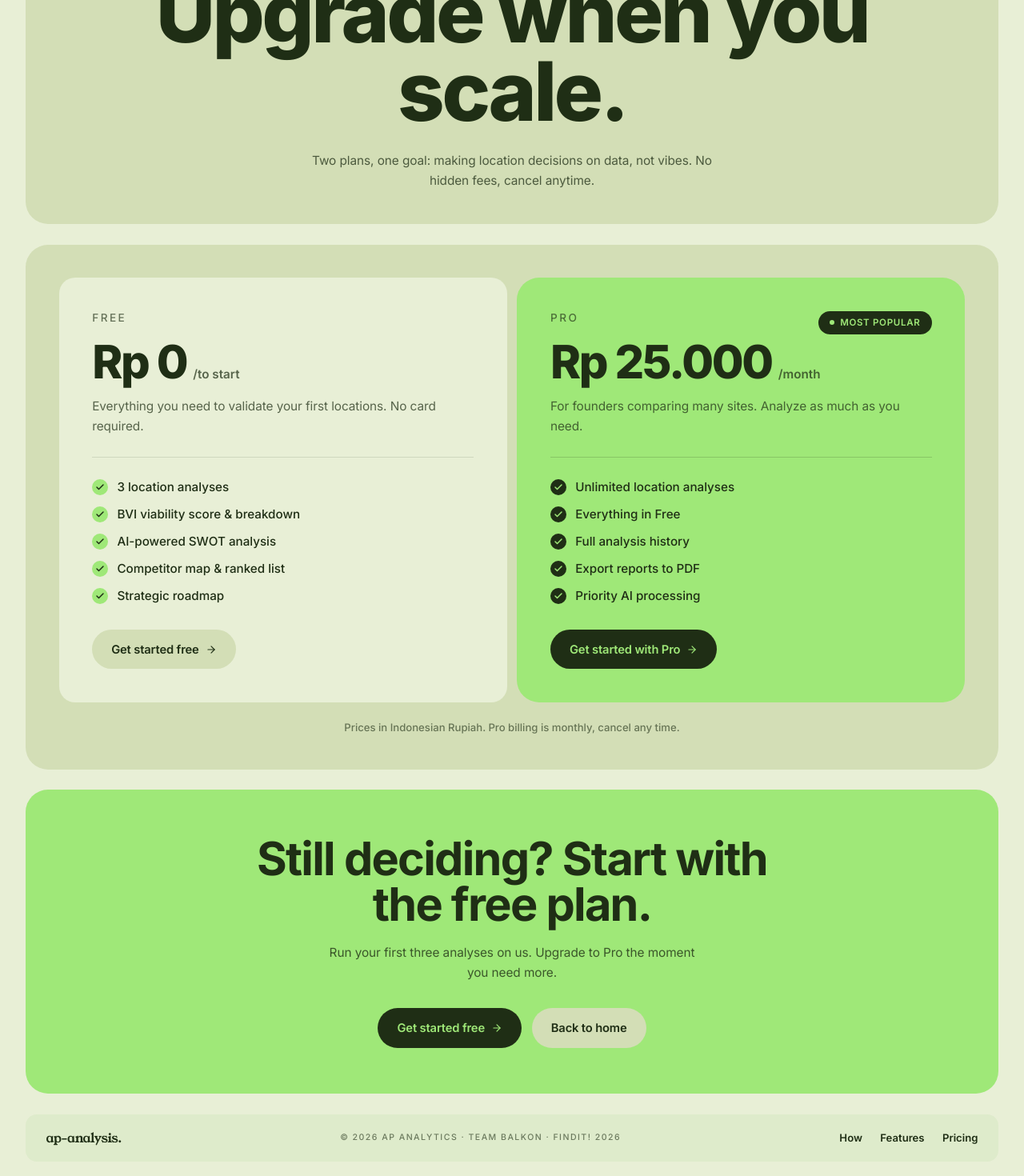
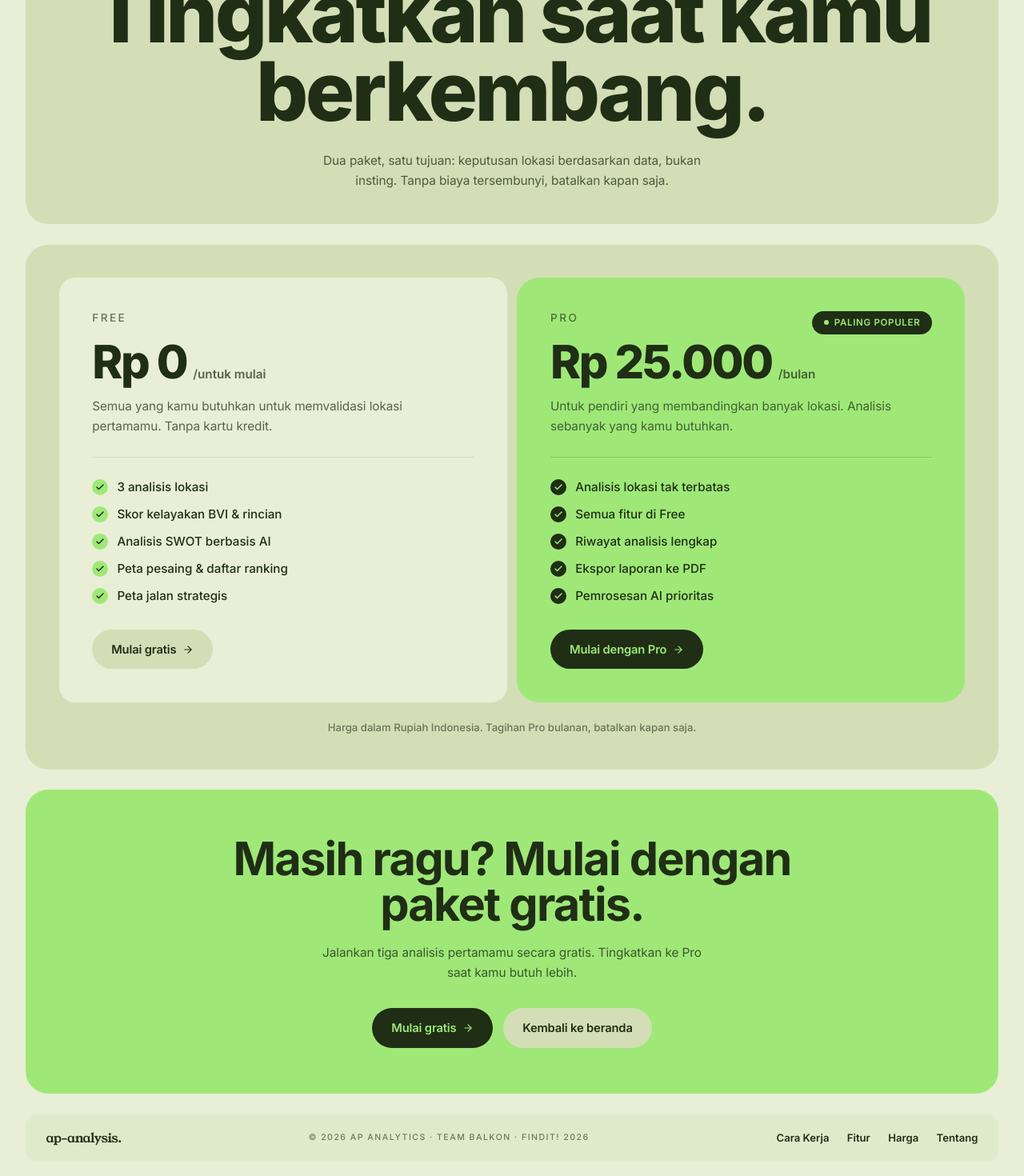
Before and after one commit to balkonbebasdosa/ap-analytics, a React (Vite) app in the folder frontend/: page /pricing in a window 1280 px wide. Shown: the part 346-1816 px from the top of the page at 80% size. Built offline with nearby package versions, Linux system fonts and the light colour scheme; no server answers; the HTML template or start-up script is replaced by a standard one.

Commit message:
fixed pricing page, fixed jargon consistency

```diff
--- a/frontend/src/App.tsx
+++ b/frontend/src/App.tsx
@@ -1,4 +1,5 @@
-import { BrowserRouter, Routes, Route, Navigate } from "react-router-dom";
+import { BrowserRouter, Routes, Route, Navigate, useLocation } from "react-router-dom";
+import { useEffect } from "react";
 import { Component, type ReactNode } from "react";
 import { AuthProvider, useAuth } from "@/contexts/AuthContext";
 import { WizardProvider } from "@/contexts/WizardContext";
@@ -38,9 +39,17 @@ function PublicRoute({ children }: { children: React.ReactNode }) {
   return <>{children}</>;
 }
 
+function ScrollToTop() {
+  const { pathname } = useLocation();
+  useEffect(() => { window.scrollTo(0, 0); }, [pathname]);
+  return null;
+}
+
 function AppRoutes() {
   return (
-    <Routes>
+    <>
+      <ScrollToTop />
+      <Routes>
       <Route path="/" element={<LandingPage />} />
       <Route path="/pricing" element={<PricingPage />} />
       <Route path="/about" element={<AboutPage />} />
@@ -51,6 +60,7 @@ function AppRoutes() {
       <Route path="/history" element={<ProtectedRoute><HistoryPage /></ProtectedRoute>} />
       <Route path="*" element={<NotFoundPage />} />
     </Routes>
+    </>
   );
 }
 
--- a/frontend/src/pages/AboutPage.tsx
+++ b/frontend/src/pages/AboutPage.tsx
@@ -218,9 +218,10 @@ export default function AboutPage() {
             © 2026 AP Analytics · Team Balkon · FindIT! 2026
           </MonoLabel>
           <div style={{ display: "flex", gap: "1.4rem" }}>
-            <Link to="/#how"    className="mono-nav hover:opacity-60">Cara Kerja</Link>
-            <Link to="/pricing" className="mono-nav hover:opacity-60">Harga</Link>
-            <Link to="/about"   className="mono-nav hover:opacity-60">Tentang</Link>
+            <Link to="/#how"      className="mono-nav hover:opacity-60">Cara Kerja</Link>
+            <Link to="/#features" className="mono-nav hover:opacity-60">Fitur</Link>
+            <Link to="/pricing"   className="mono-nav hover:opacity-60">Harga</Link>
+            <Link to="/about"     className="mono-nav hover:opacity-60">Tentang</Link>
           </div>
         </footer>
       </main>
--- a/frontend/src/pages/LandingPage.tsx
+++ b/frontend/src/pages/LandingPage.tsx
@@ -15,7 +15,7 @@ import { stepPreviews } from "@/components/landing/StepPreviews";
 const stats = [
   { value: "0.5–10km", label: "Jangkauan scan" },
   { value: "Real-time", label: "Data tempat" },
-  { value: "0 IDR",    label: "Selamanya" },
+  { value: "Rp 0",     label: "Untuk mulai" },
 ];
 
 const steps = [
@@ -103,7 +103,7 @@ function FloatingSticker() {
       className="animate-float-sticky pointer-events-none absolute right-8 top-24 z-10 hidden lg:block xl:right-24"
     >
       <span className="pill-mono" style={{ background: "var(--deep)", color: "var(--bright)" }}>
-        gratis selamanya ✦
+        mulai gratis ✦
       </span>
     </motion.div>
   );
@@ -142,8 +142,8 @@ function LandingNav() {
           <div className="landing-nav-actions" style={{ display: "flex", alignItems: "center", gap: "1.4rem" }}>
             <a href="#how"      className="mono-nav hover:opacity-60 nav-anchor">Cara Kerja</a>
             <a href="#features" className="mono-nav hover:opacity-60 nav-anchor">Fitur</a>
+            <Link to="/pricing" className="mono-nav hover:opacity-60 nav-anchor">Harga</Link>
             <Link to="/about"   className="mono-nav hover:opacity-60 nav-anchor">Tentang</Link>
-            <a href="#start"    className="mono-nav hover:opacity-60 nav-anchor">Mulai</a>
             <Link to="/auth" className="mono-nav nav-anchor" style={{ opacity: 0.7 }}>Masuk</Link>
             <HexButton as="a" href="/auth?mode=register" variant="solid">
               Mulai sekarang <ArrowRight size={14} />
@@ -636,10 +636,10 @@ export default function LandingPage() {
             © 2026 AP Analytics · Team Balkon · FindIT! 2026
           </MonoLabel>
           <div style={{ display: "flex", gap: "1.4rem" }}>
-            <a href="#how"      className="mono-nav hover:opacity-60">Cara Kerja</a>
-            <a href="#features" className="mono-nav hover:opacity-60">Fitur</a>
-            <Link to="/about"   className="mono-nav hover:opacity-60">Tentang</Link>
-            <a href="#start"    className="mono-nav hover:opacity-60">Mulai</a>
+            <a href="#how"        className="mono-nav hover:opacity-60">Cara Kerja</a>
+            <a href="#features"   className="mono-nav hover:opacity-60">Fitur</a>
+            <Link to="/pricing"   className="mono-nav hover:opacity-60">Harga</Link>
+            <Link to="/about"     className="mono-nav hover:opacity-60">Tentang</Link>
           </div>
         </footer>
 
--- a/frontend/src/pages/PricingPage.tsx
+++ b/frontend/src/pages/PricingPage.tsx
@@ -13,16 +13,16 @@ const tiers = [
     id: "free",
     name: "Free",
     price: "Rp 0",
-    period: "to start",
-    blurb: "Everything you need to validate your first locations. No card required.",
+    period: "untuk mulai",
+    blurb: "Semua yang kamu butuhkan untuk memvalidasi lokasi pertamamu. Tanpa kartu kredit.",
     features: [
-      "3 location analyses",
-      "BVI viability score & breakdown",
-      "AI-powered SWOT analysis",
-      "Competitor map & ranked list",
-      "Strategic roadmap",
+      "3 analisis lokasi",
+      "Skor kelayakan BVI & rincian",
+      "Analisis SWOT berbasis AI",
+      "Peta pesaing & daftar ranking",
+      "Peta jalan strategis",
     ],
-    cta: "Get started free",
+    cta: "Mulai gratis",
     href: "/auth?mode=register",
     featured: false,
   },
@@ -30,16 +30,16 @@ const tiers = [
     id: "pro",
     name: "Pro",
     price: "Rp 25.000",
-    period: "month",
-    blurb: "For founders comparing many sites. Analyze as much as you need.",
+    period: "bulan",
+    blurb: "Untuk pendiri yang membandingkan banyak lokasi. Analisis sebanyak yang kamu butuhkan.",
     features: [
-      "Unlimited location analyses",
-      "Everything in Free",
-      "Full analysis history",
-      "Export reports to PDF",
-      "Priority AI processing",
+      "Analisis lokasi tak terbatas",
+      "Semua fitur di Free",
+      "Riwayat analisis lengkap",
+      "Ekspor laporan ke PDF",
+      "Pemrosesan AI prioritas",
     ],
-    cta: "Get started with Pro",
+    cta: "Mulai dengan Pro",
     href: "/auth?mode=register",
     featured: true,
   },
@@ -69,12 +69,13 @@ function PricingNav() {
           </Link>
 
           <div className="landing-nav-actions" style={{ display: "flex", alignItems: "center", gap: "1.4rem" }}>
-            <Link to="/#how"      className="mono-nav hover:opacity-60 nav-anchor">How</Link>
-            <Link to="/#features" className="mono-nav hover:opacity-60 nav-anchor">Features</Link>
-            <Link to="/pricing"   className="mono-nav nav-anchor">Pricing</Link>
-            <Link to="/auth" className="mono-nav nav-anchor" style={{ opacity: 0.7 }}>Log in</Link>
+            <Link to="/#how"      className="mono-nav hover:opacity-60 nav-anchor">Cara Kerja</Link>
+            <Link to="/#features" className="mono-nav hover:opacity-60 nav-anchor">Fitur</Link>
+            <Link to="/pricing"   className="mono-nav nav-anchor">Harga</Link>
+            <Link to="/about"     className="mono-nav hover:opacity-60 nav-anchor">Tentang</Link>
+            <Link to="/auth" className="mono-nav nav-anchor" style={{ opacity: 0.7 }}>Masuk</Link>
             <HexButton as="a" href="/auth?mode=register" variant="solid">
-              Get started <ArrowRight size={14} />
+              Mulai sekarang <ArrowRight size={14} />
             </HexButton>
           </div>
         </div>
@@ -113,7 +114,7 @@ function PricingCard({ tier, delay }: { tier: (typeof tiers)[number]; delay: num
           }}
         >
           <span style={{ display: "inline-block", width: 6, height: 6, borderRadius: 999, background: "var(--bright)" }} />
-          Most popular
+          Paling populer
         </span>
       )}
 
@@ -217,7 +218,7 @@ export default function PricingPage() {
       >
         {/* ── Header ─────────────────────────────────────────────────────── */}
         <section className="compartment" style={{ textAlign: "center" }}>
-          <SectionEyebrow anchor="PRICING" label="Plans" />
+          <SectionEyebrow anchor="HARGA" label="Paket" />
 
           <motion.h1
             initial={{ opacity: 0, y: 14 }}
@@ -226,7 +227,7 @@ export default function PricingPage() {
             className="display-hero"
             style={{ marginTop: "0.4rem" }}
           >
-            Start free.<br />Upgrade when you scale.
+            Mulai gratis.<br />Tingkatkan saat kamu berkembang.
           </motion.h1>
 
           <p
@@ -239,8 +240,8 @@ export default function PricingPage() {
               color: "color-mix(in srgb, var(--deep) 75%, transparent)",
             }}
           >
-            Two plans, one goal: making location decisions on data, not vibes.
-            No hidden fees, cancel anytime.
+            Dua paket, satu tujuan: keputusan lokasi berdasarkan data, bukan insting.
+            Tanpa biaya tersembunyi, batalkan kapan saja.
           </p>
         </section>
 
@@ -269,7 +270,7 @@ export default function PricingPage() {
               color: "color-mix(in srgb, var(--deep) 60%, transparent)",
             }}
           >
-            Prices in Indonesian Rupiah. Pro billing is monthly, cancel any time.
+            Harga dalam Rupiah Indonesia. Tagihan Pro bulanan, batalkan kapan saja.
           </p>
         </section>
 
@@ -281,7 +282,7 @@ export default function PricingPage() {
             viewport={{ once: true }}
           >
             <h2 className="display-xl" style={{ maxWidth: 720, margin: "0 auto", color: "var(--deep)" }}>
-              Still deciding? Start with the free plan.
+              Masih ragu? Mulai dengan paket gratis.
             </h2>
             <p
               className="serif-body"
@@ -293,14 +294,14 @@ export default function PricingPage() {
                 color: "color-mix(in srgb, var(--deep) 78%, transparent)",
               }}
             >
-              Run your first three analyses on us. Upgrade to Pro the moment you need more.
+              Jalankan tiga analisis pertamamu secara gratis. Tingkatkan ke Pro saat kamu butuh lebih.
             </p>
             <div style={{ marginTop: "2rem", display: "flex", flexWrap: "wrap", justifyContent: "center", gap: "0.8rem" }}>
               <HexButton as="a" href="/auth?mode=register" variant="solid">
-                Get started free <ArrowRight size={14} />
+                Mulai gratis <ArrowRight size={14} />
               </HexButton>
               <HexButton as="a" href="/" variant="outline">
-                Back to home
+                Kembali ke beranda
               </HexButton>
             </div>
           </motion.div>
@@ -322,9 +323,10 @@ export default function PricingPage() {
             © 2026 AP Analytics · Team Balkon · FindIT! 2026
           </MonoLabel>
           <div style={{ display: "flex", gap: "1.4rem" }}>
-            <Link to="/#how"      className="mono-nav hover:opacity-60">How</Link>
-            <Link to="/#features" className="mono-nav hover:opacity-60">Features</Link>
-            <Link to="/pricing"   className="mono-nav hover:opacity-60">Pricing</Link>
+            <Link to="/#how"      className="mono-nav hover:opacity-60">Cara Kerja</Link>
+            <Link to="/#features" className="mono-nav hover:opacity-60">Fitur</Link>
+            <Link to="/pricing"   className="mono-nav hover:opacity-60">Harga</Link>
+            <Link to="/about"     className="mono-nav hover:opacity-60">Tentang</Link>
           </div>
         </footer>
       </main>
```
